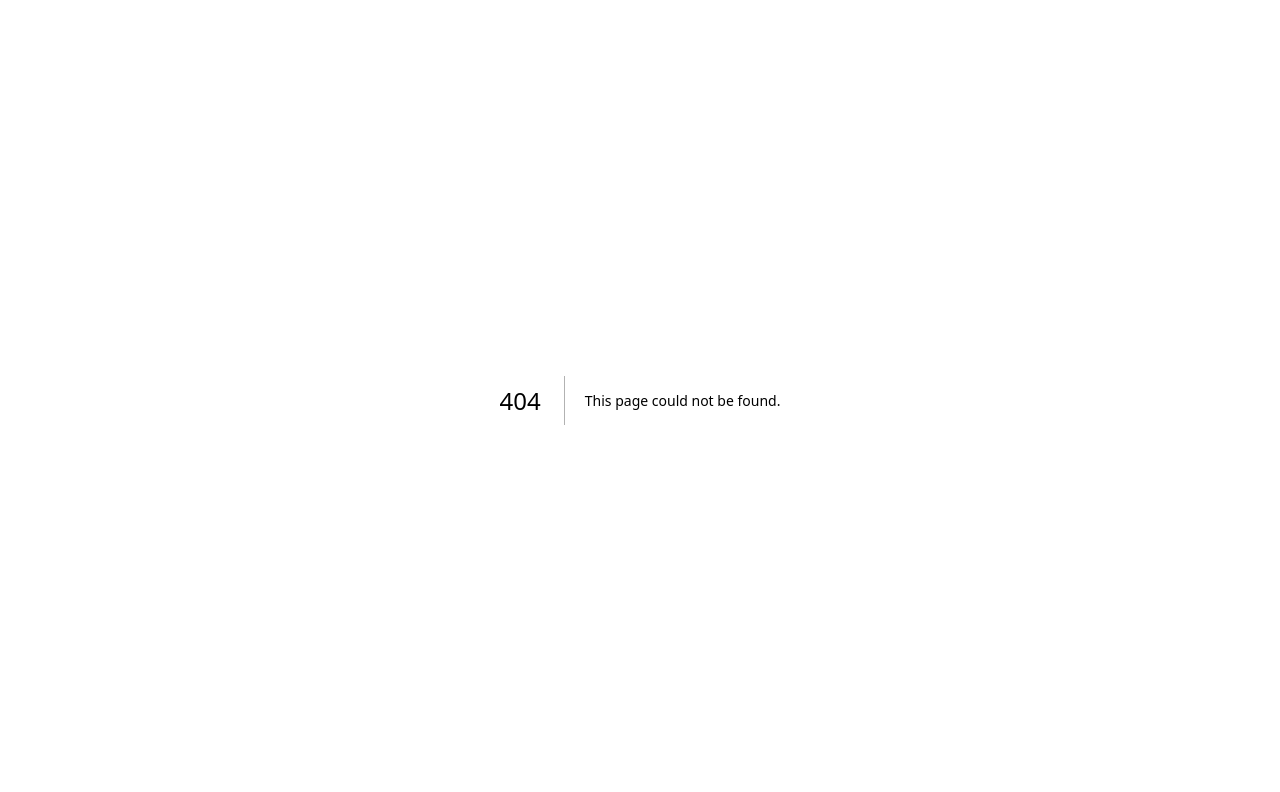
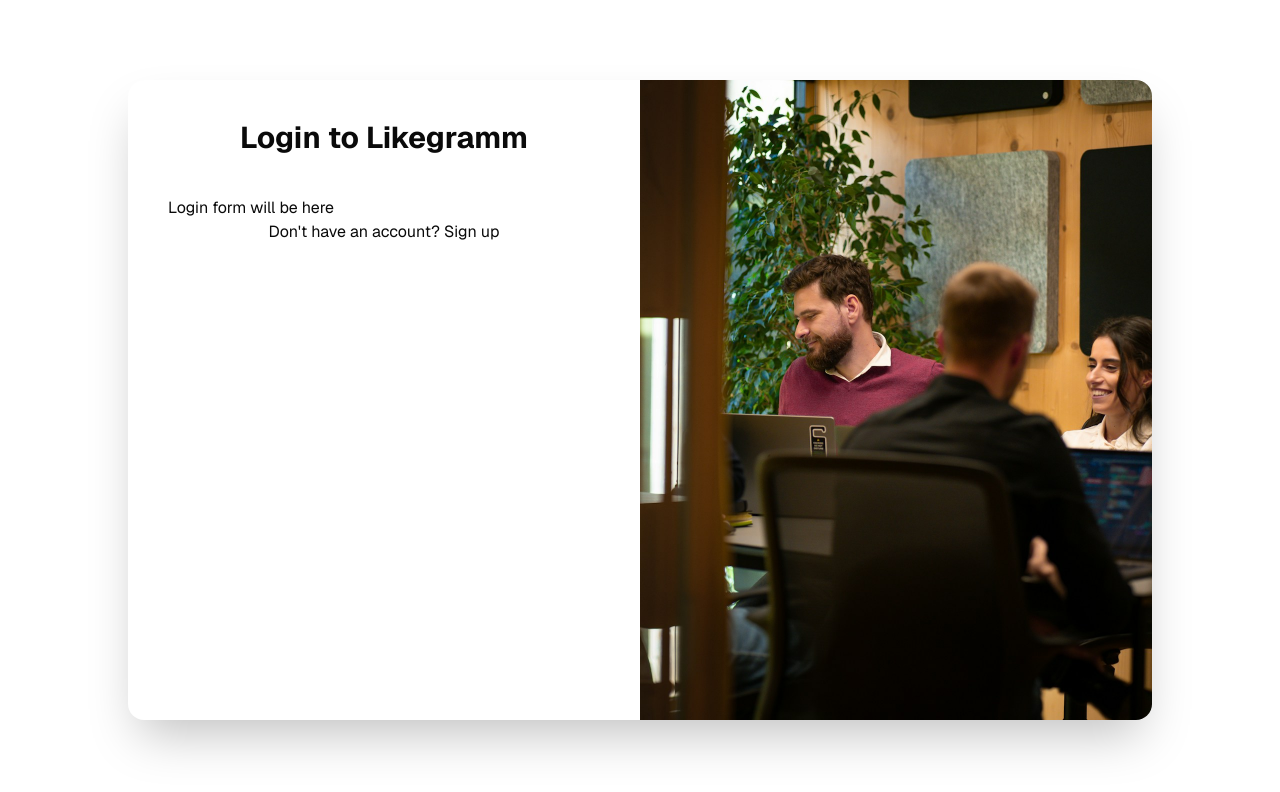
Before and after one commit to bakNa2t/likegramm, a Next.js app: page /login in a window 1280 px wide. Before the commit this address had no page. Shown: the top 792 px of the page. Built offline with nearby package versions, Linux system fonts and the light colour scheme.

Commit message:
Add login page

```diff
--- /dev/null
+++ b/src/app/(auth)/login/page.tsx
@@ -0,0 +1,34 @@
+import { Metadata } from "next";
+import Link from "next/link";
+import Image from "next/image";
+import loginImage from "@/assets/login-image.jpg";
+
+export const metadata: Metadata = {
+  title: "Login",
+};
+
+const Page = () => {
+  return (
+    <main className="flex h-screen items-center justify-center p-5">
+      <div className="flex h-full max-h-160 w-full max-w-5xl overflow-hidden rounded-2xl bg-card shadow-2xl">
+        <div className="w-full space-y-10 overflow-y-auto p-10 md:w-1/2">
+          <h1 className="text-center text-3xl font-bold">Login to Likegramm</h1>
+          <div className="space-y-5">
+            Login form will be here
+            <Link href="/signup" className="block text-center hover:underline">
+              Don&apos;t have an account? Sign up
+            </Link>
+          </div>
+        </div>
+
+        <Image
+          src={loginImage}
+          alt=""
+          className="hidden w-1/2 object-cover md:block"
+        />
+      </div>
+    </main>
+  );
+};
+
+export default Page;
```
Also changed, not shown: src/assets/login-image.jpg (added).
